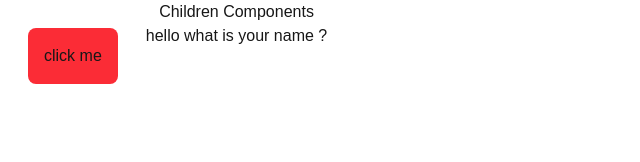
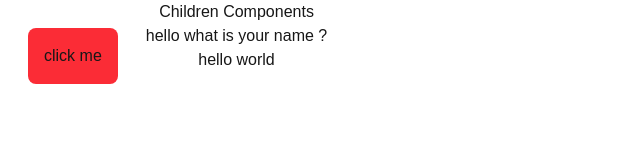
Before and after one commit to imamin1/next, a Next.js app: page / in a window 1280 px wide. Shown: the top 162 px of the page, without its empty margins (0-640 px from the left). Built offline with nearby package versions, Linux system fonts and the light colour scheme.

Commit message:
#4-stricmode-children

```diff
--- a/app/components/ChildComponent.jsx
+++ b/app/components/ChildComponent.jsx
@@ -1,12 +1,18 @@
 import React from 'react';
-
-const ChildComponent = ({text}) => {
+import PropTypes from "prop-types"
+const ChildComponent = ({text,children}) => {
     return (
         <div>
             <h1>Children Components</h1>
             <h6>{text}</h6>
+            {children}
         </div>
     );
 };
 
 export default ChildComponent;
+
+
+ChildComponent.PropTypes={
+    text : PropTypes.string.isRequired,
+};
--- a/app/components/Index.jsx
+++ b/app/components/Index.jsx
@@ -10,7 +10,9 @@ const index = () => {
     return (
         <div className='flex text-center'>
             <button onClick={handlechange} className='p-4 bg-red-500 rounded-lg m-7'>click me</button>
-            <ChildComponent text={text}/>
+            <ChildComponent text={text}>
+                <p>hello world</p>
+            </ChildComponent>
         </div>
     );
 };
```
